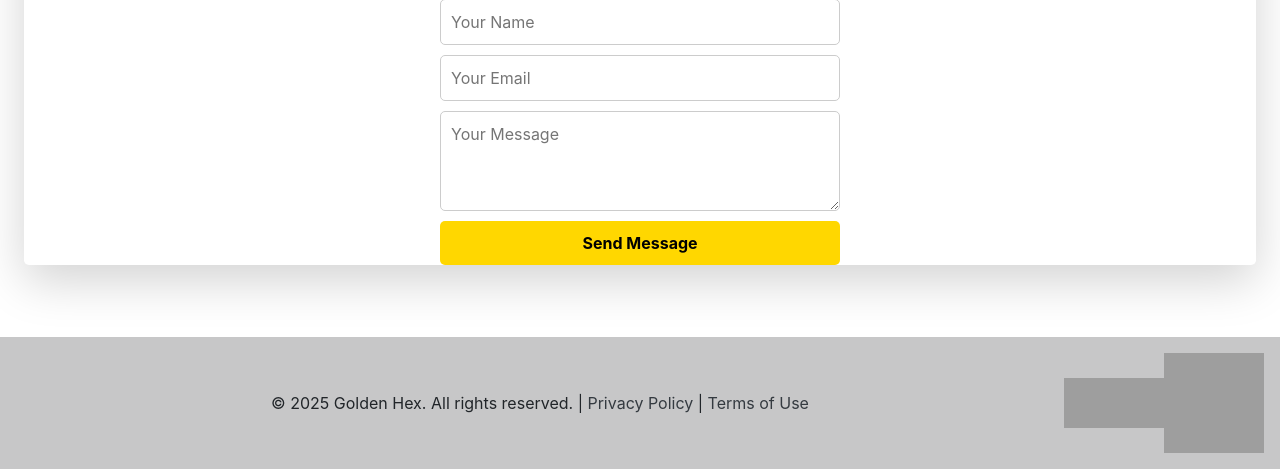
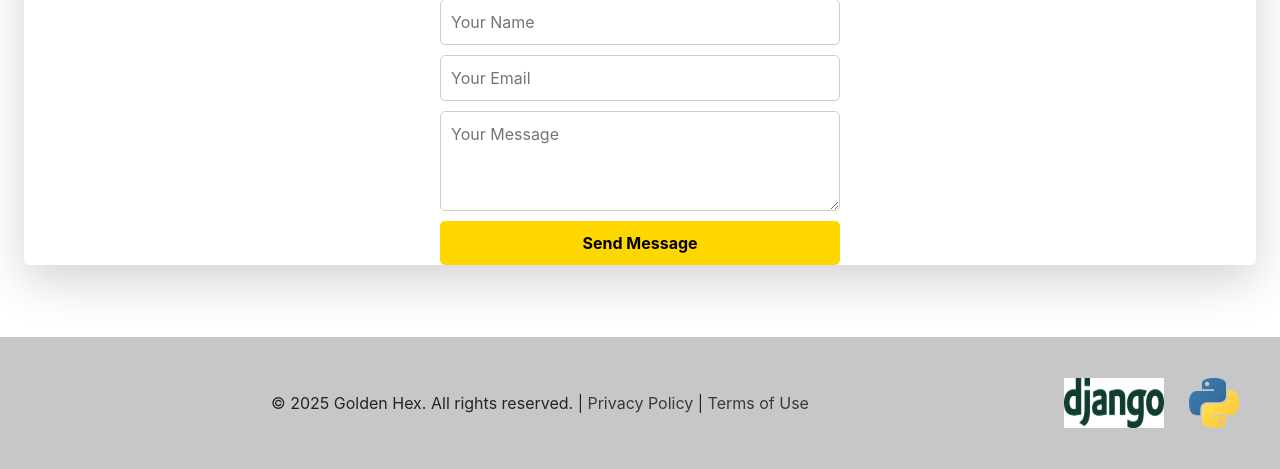
Before and after one commit to campagnollo/golden_hex_django, a Django app: page /contact in a window 1280 px wide; the page is wider, and only the part inside the window is pictured. Shown: the part 787-1256 px from the top of that part. Run offline with Django 5.2, Linux system fonts and the light colour scheme; grey boxes are pictures that could not be loaded.

Commit message:
added loaded static to the footer

```diff
--- a/myapp/templates/base.html
+++ b/myapp/templates/base.html
@@ -103,8 +103,9 @@
         </div>
         {% load static %}
         <div class="d-flex align-items-center ms-auto">
-            <img src="{ static 'django-logo-positive.png' %}" alt="Django" width="100" height="50" class="me-2">
-            <img src="{ static 'python.svg' %}" alt="Python" width="100" height="100">
+            <img src="{% static 'django-logo-positive.png' %}" alt="Django" width="100" height="50" class="me-2">
+            <img src="{% static 'python.svg' %}" alt="Python" width="100" height="100">
+
         </div>
     </div>
 </footer>
```
